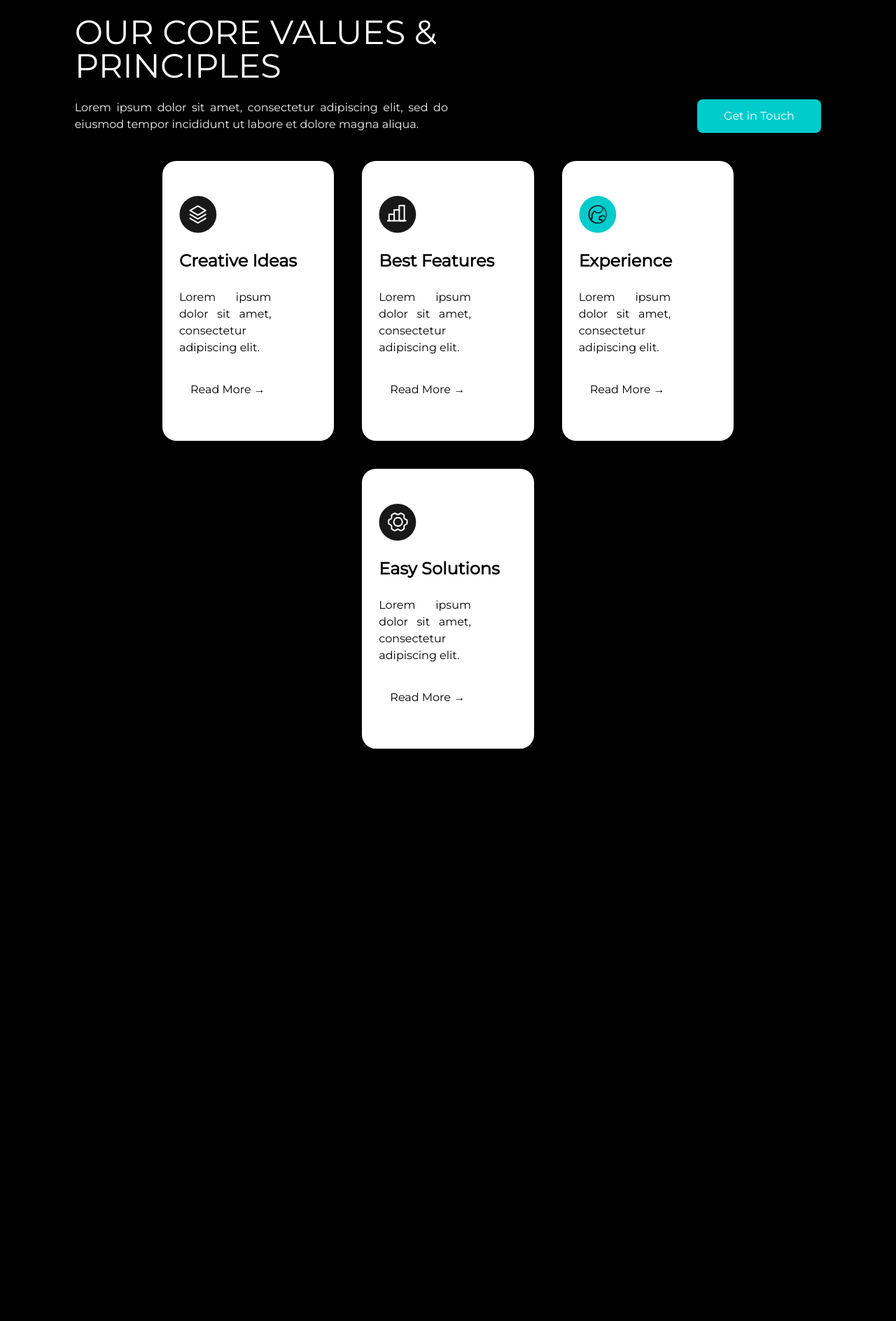
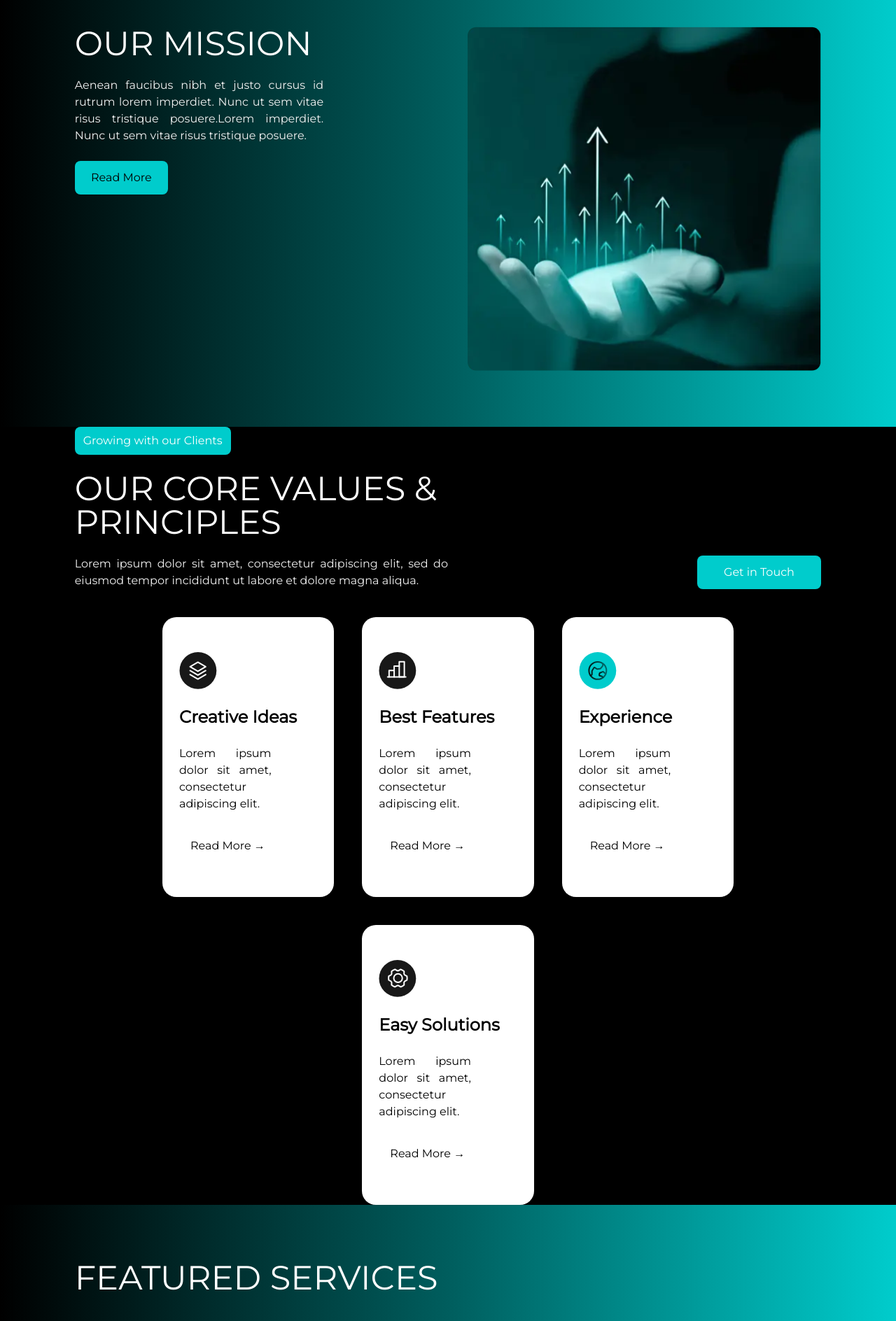
Before and after one commit to thecabinetlb/icsqaure-frontend, a Vue app: page / in a window 1280 px wide. Shown: the part 842-2730 px from the top of the page at 70% size. Before the commit the page ends 1912 px from the top, so only its background shows below. Built offline with nearby package versions, Linux system fonts and the light colour scheme.

Commit message:
services

```diff
--- a/src/App.vue
+++ b/src/App.vue
@@ -2,6 +2,7 @@
 import Hero from './components/Hero.vue';
 import Mission from './components/Mission.vue';
 import Values from './components/Values.vue';
+import Services from './components/Services.vue';
 
 </script>
 
@@ -10,5 +11,6 @@ import Values from './components/Values.vue';
     <Hero/>
     <Mission/>
     <Values/>
+    <Services/>
 </main>
 </template>
--- /dev/null
+++ b/src/components/Mission.vue
@@ -0,0 +1,18 @@
+<script setup>
+import { RouterLink } from 'vue-router'
+
+</script>
+<template>
+    <section class="flex flex-col items-center justify-center w-full h-full py-20 bg-center bg-cover bg-gradient">
+        <div class="flex flex-wrap justify-between w-10/12 mx-auto">
+            <div class="flex flex-col w-full gap-6 md:w-1/2">
+                <h1 class="text-accent1 uppercase lg:text-5xl sm:text-4xl text-3xl font-[500]">Our Mission</h1>
+                <p class="font-[400] text-justify text-accent2 2xl:w-1/2 w-2/3">Aenean faucibus nibh et justo cursus id rutrum lorem imperdiet. Nunc ut sem vitae risus tristique posuere.Lorem imperdiet. Nunc ut sem vitae risus tristique posuere.</p>
+                <RouterLink id="go-to-mission-page" aria-label="go to mission page" to="/mission" class="cursor-pointer px-4 py-3 w-1/4 font-[400] text-center rounded-[8px] shadow-sm bg-primary hover:brightness-125">Read More</RouterLink>
+            </div>
+            <div class="w-full md:w-1/2">
+                <img src="/images/mission/mission.webp" alt="IC2" width="505" height="492" center cover responsive loading="lazy" class="ms-auto me-0"/>
+            </div>
+        </div>
+    </section>
+</template>
--- a/src/components/Services.vue
+++ b/src/components/Services.vue
@@ -1,17 +1,23 @@
-<script scoped>
+<script setup>
 import { RouterLink } from 'vue-router'
-
+import service1 from '/images/services/service1.webp'
+import service2 from '/images/services/service2.webp'
+const services = [
+{ id: 1, name: 'Keys to writing copy that actually converts and sells users', description:"Lorem ipsum dolor sit amet, consectetur adipiscing elit, sed do eiusmod tempor incididunt ut labore et dolore...", link:"/service1", target:"_blank", image:service1 },
+{ id: 2, name: 'Keys to writing copy that actually converts and sells users', description:"Lorem ipsum dolor sit amet, consectetur adipiscing elit, sed do eiusmod tempor incididunt ut labore et dolore...", link:"/service2", target:"_blank", image:service2 },
+];
 </script>
 <template>
-    <section class="flex flex-col items-center justify-center w-full h-full py-20 bg-center bg-cover bg-gradient">
-        <div class="flex flex-wrap justify-between w-10/12 mx-auto">
-            <div class="flex flex-col w-full gap-6 md:w-1/2">
-                <h1 class="text-accent1 uppercase lg:text-5xl sm:text-4xl text-3xl font-[500]">Our Mission</h1>
-                <p class="font-[400] text-justify text-accent2 2xl:w-1/2 w-2/3">Aenean faucibus nibh et justo cursus id rutrum lorem imperdiet. Nunc ut sem vitae risus tristique posuere.Lorem imperdiet. Nunc ut sem vitae risus tristique posuere.</p>
-                <RouterLink id="go-to-mission-page" aria-label="go to mission page" to="/mission" class="cursor-pointer px-4 py-3 w-1/4 font-[400] text-center rounded-[8px] shadow-sm text-accent1 bg-primary hover:brightness-125">Read More</RouterLink>
-            </div>
-            <div class="w-full md:w-1/2">
-                <img src="/images/mission/mission.webp" alt="IC2" width="505" height="492" center cover responsive loading="lazy" class="ms-auto me-0"/>
+    <section class="flex flex-col justify-center w-full py-20 bg-center bg-cover bg-gradient">
+        <div class="w-10/12 mx-auto space-y-10">
+            <h1 class="text-accent1 uppercase lg:text-5xl sm:text-4xl text-3xl font-[500] w-10/12">Featured services</h1>
+            <div class="flex flex-wrap items-center justify-between gap-10">
+                <div v-for="(item, key) in services" :key="key" class="sm:w-[48%] w-full min-h-[200px] flex flex-col justify-center gap-6 pb-6 border-b border-accent2">
+                    <img :src="item.image" alt="IC2" width="100%" height="100%" center cover responsive loading="lazy"/>
+                    <h3 class="lg:text-2xl sm:text-xl text-lg font-[900] text-accent1">{{ item.name }}</h3>
+                    <p class="font-[400] text-justify text-accent2">{{ item.description }}</p>
+                    <RouterLink :id="'go-to' + item.name + '-page'" :aria-label="'go to' + item.name + 'page'" :to="item.link" :target="item.target" class="text-center w-1/4 bg-primary rounded-[8px] shadow-sm cursor-pointer px-4 py-3 font-[400] hover:brightness-125">Read More</RouterLink>
+                </div>
             </div>
         </div>
     </section>
--- a/src/components/Values.vue
+++ b/src/components/Values.vue
@@ -22,7 +22,7 @@ const values = [
             <RouterLink id="go-to-contact-section" aria-label="go to contact section" to="/#contact" class="self-end cursor-pointer px-4 py-3 h-fit ms-auto me-0 w-1/6 font-[400] text-center rounded-[8px] shadow-sm text-accent1 bg-primary hover:brightness-125">Get in Touch</RouterLink>
         </div>
         <div class="flex flex-wrap items-center justify-center w-full gap-10">
-            <div v-for="(item, key) in values" :key="key" class="lg:w-[23%] sm:w-[49%] w-full min-h-[400px] bg-accent1 text-bg rounded-[20px] hover:scale-y-110 hover:bg-card-gradient hover:bg-cover hover:bg-center flex flex-col justify-center gap-6 p-6 shadow-sm group">
+            <div v-for="(item, key) in values" :key="key" class="lg:w-[23%] sm:w-[48%] w-full min-h-[400px] bg-accent1 text-bg rounded-[20px] hover:scale-y-110 hover:bg-card-gradient hover:bg-cover hover:bg-center flex flex-col justify-center gap-6 p-6 shadow-sm group">
                 <img :src="item.icon" alt="IC2" width="54" height="53" center cover responsive loading="lazy"/>
                 <h3 class="lg:text-2xl sm:text-xl text-lg font-[900] group-hover:text-accent1">{{ item.name }}</h3>
                 <p class="font-[400] text-justify w-2/3  group-hover:text-accent2">{{ item.description }}</p>
```
Also changed, not shown: public/images/services/service1.webp (added), public/images/services/service2.webp (added), src/components/layouts/Footer.vue (added), src/components/layouts/Header.vue (added).
